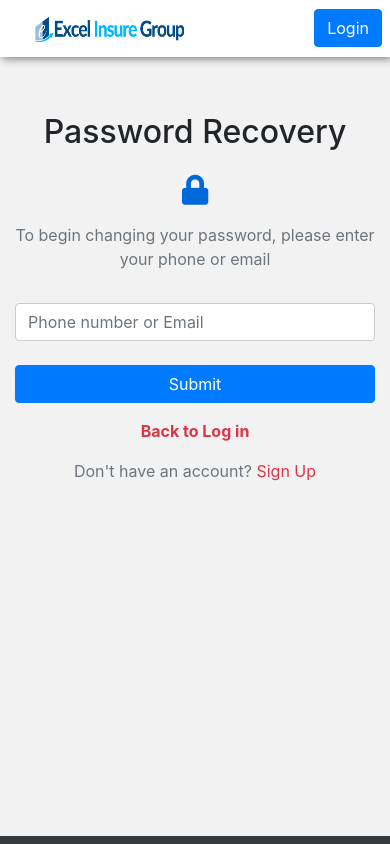
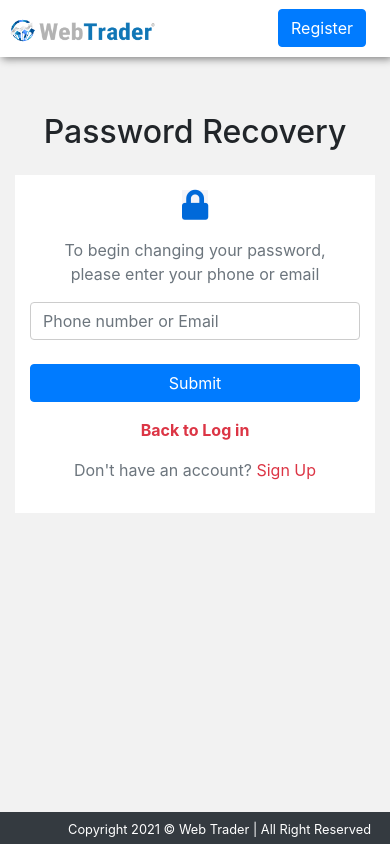
Before and after one commit to DivineChuks/forgotPass, a plain HTML site: page index.html in a window 390 px wide. Drawn offline with Linux system fonts and the light colour scheme.

Commit message:
more commit

```diff
--- a/css/style.css
+++ b/css/style.css
@@ -21,6 +21,11 @@ nav {
 
 .form-section {
   margin-top: 40px;
+}
+
+#form{
+  background-color: #fff;
+  padding: 15px;
 }
 
 .reset{
@@ -47,26 +52,26 @@ input:focus {
 }
 
 @media (max-width: 768px) {
-  .logo {
+  /*.logo {
     margin-left: 26px;
   }
-
-  .register {
+*/
+  .login {
     display: none;
   }
- .copy{
-    padding-top: 5px !important;
+
+  .copy a {
+   display: none;
   }
-  .copy a {
-    display: none;
-  }
+
   .eye {
   position: absolute;
-  top: 38%;
-  right: 17%;
+  top: 52%;
+  right: 14%;
+  cursor: pointer;
 }
-
+/*
   .copy small {
-    font-size: 11.5px;
+    font-size: 12px;
   }
 }
--- a/index.html
+++ b/index.html
@@ -11,7 +11,7 @@
     <!-- Boostrap csss-->
     <link rel="stylesheet" href="css/bootstrap.min.css">
     <link rel="stylesheet" href="font/css/fontawesome.min.css">
-    <title>Excel Finance</title>
+    <title>Web Trader | Password Recovery</title>
 </head>
 <body style="background-color: #f2f2f2;">
 
@@ -20,13 +20,13 @@
     <nav class="navbar navbar-expand-lg navbar-light sticky-top p-2">
     <div class="container">
         <a class="navbar-brand" href="#">
-            <img class="logo" src="images/excel.png" width="150" height="25"  alt="">
+            <img class="logo" src="images/trader.png" width="150" height="25"  alt="">
         </a>
         <ul class="navbar-nav ml-auto">
           <li class="nav-item text-white register pr-3">
               <a href="#" class="btn btn-primary btn-md">Register</a>
           </li>
-           <li class="nav-item text-white">
+           <li class="nav-item text-white login">
               <a href="#" class="btn btn-primary btn-md">Login</a>
           </li>
         </ul>
@@ -35,19 +35,20 @@
 
     <section class="form-section">
         <div class="container mb-5">
+
               <div class="row">
                   <div class="col-12 text-center mb-3 mt-3">
                       <h2>Password Recovery</h2>
-                </div>
-                <div class="text-center col-md-4 mx-auto">
-                   <div class="mb-3"><i class="fas fa-lock"></i></div>
-                     <p class="text-muted text-center">To begin changing your password, please enter your phone or email</p>
                   </div>
               </div>
 
                 <div class="row mb-3">
                   <div class="col-md-4 mx-auto">
                       <form class="form-container" id="form">
+                        <div class="col-12 text-center">
+                            <div class="mb-3"><i class="fas fa-lock"></i></div>
+                          <p class="text-muted text-center">To begin changing your password, please enter your phone or email</p>
+                        </div>
                           <div class="form-group mt-3 mb-4">
                               <input type="text" class="form-control shadow-none" id="email" placeholder="Phone number or Email">
                           </div>
@@ -57,6 +58,7 @@
                       </form>
                   </div>
               </div>
+
 
 
         </div>
@@ -77,7 +79,7 @@
         </div>
          <ul class="navbar-nav ml-auto">
           <li class="nav-item text-white register">
-              <small>Copyright 2021 &copy; Excel Finance Group | All Right Reserved</small>
+              <small>Copyright 2021 &copy; Web Trader | All Right Reserved</small>
           </li>
         </ul>
     </div>
```
Also changed, not shown: images/trader.png (added). Lines whose indentation alone changed are shown as unchanged.
